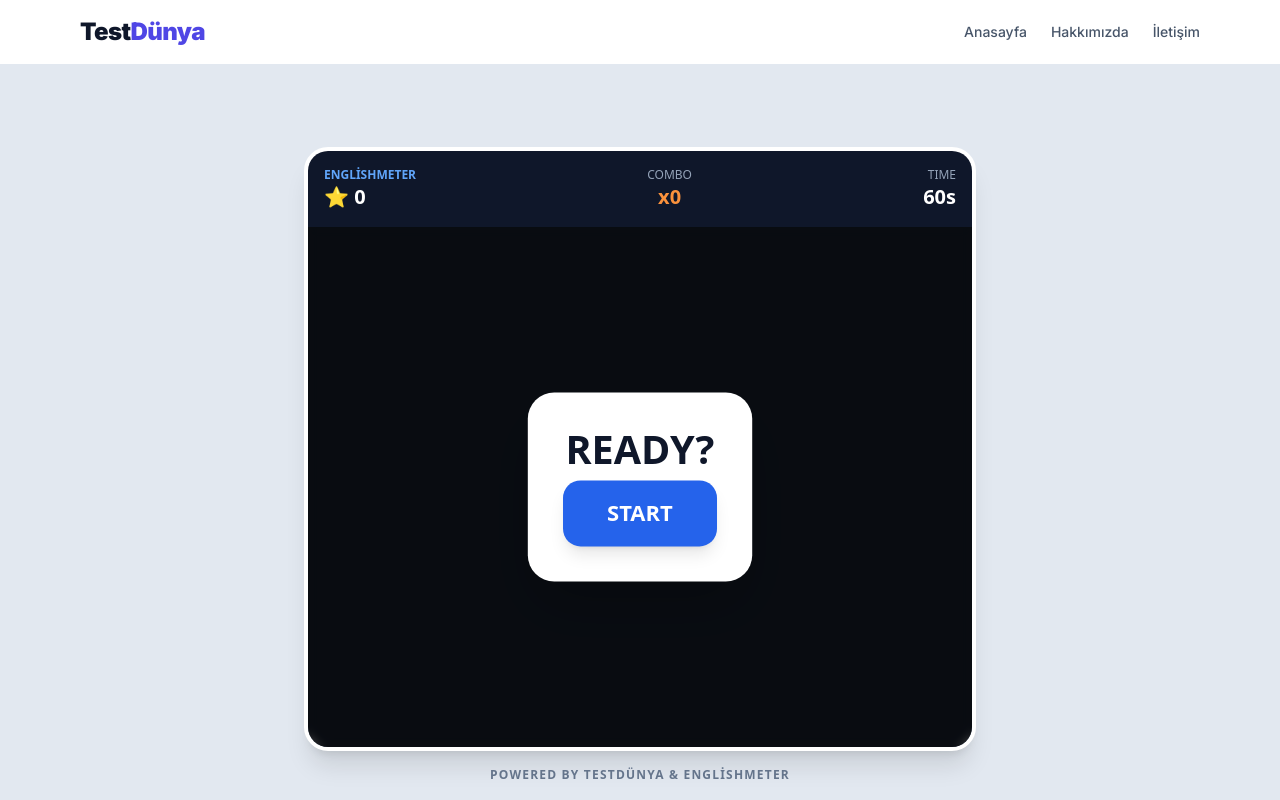
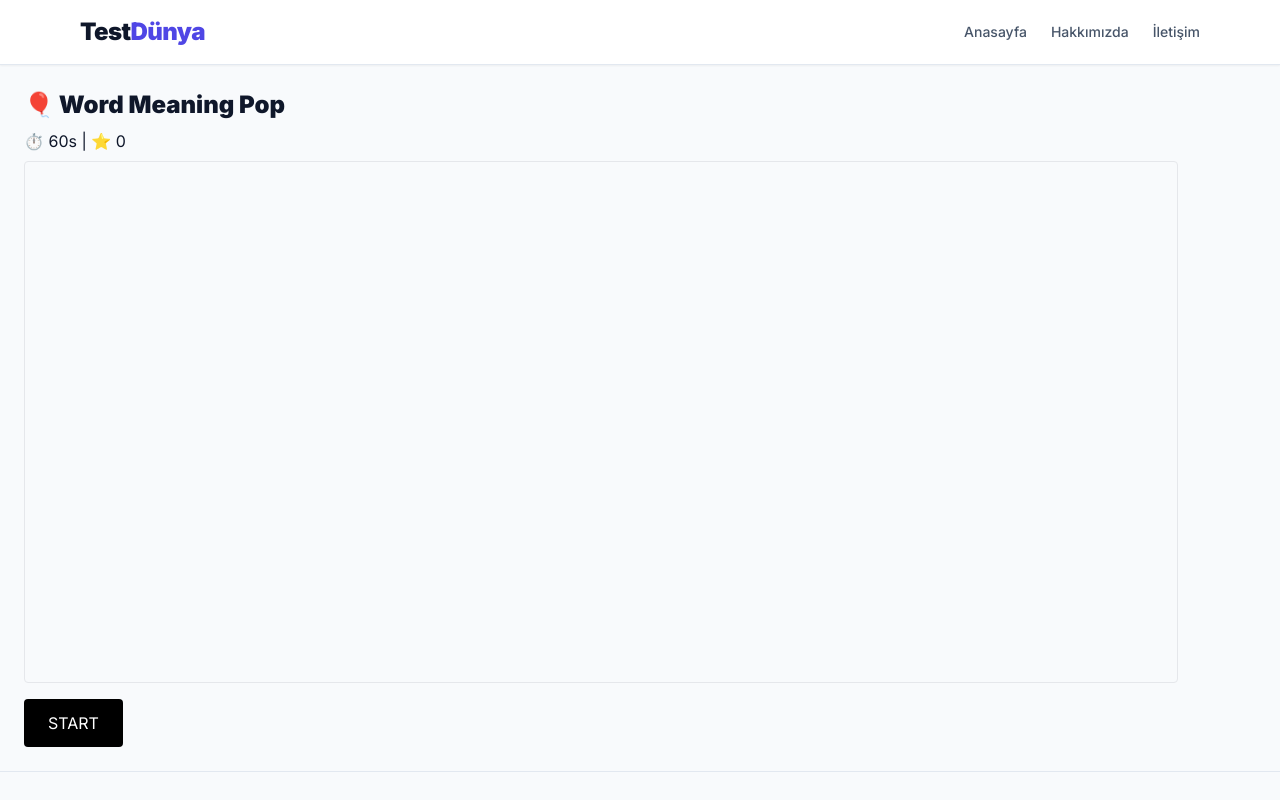
Before and after one commit to kuarkcoin/testdunya, a Next.js app: page /games/word-meaning in a window 1280 px wide. Shown: the top 800 px of the page. Built offline with nearby package versions, Linux system fonts and the light colour scheme.

Commit message:
Update page.tsx

```diff
--- a/app/games/word-meaning/page.tsx
+++ b/app/games/word-meaning/page.tsx
@@ -1,367 +1,374 @@
 "use client";
-import React, { useEffect, useMemo, useRef, useState } from "react";
 
-// --- CONFIG & TYPES ---
+import React, { useEffect, useRef, useState } from "react";
+
+/* ================= TYPES ================= */
+
 type Level = "A1" | "A2" | "B1";
-type QA = { level: Level; word: string; def: string };
-type Balloon = {
-  id: string;
-  x: number; y: number; r: number; vy: number;
-  text: string; isCorrect: boolean;
-  color: string; frame: number; frameAcc: number;
+
+type QA = {
+  level: Level;
+  word: string;
+  def: string;
 };
 
-const BALLOON_COLORS = [
-  "rgba(239, 68, 68, 0.9)", "rgba(59, 130, 246, 0.9)",
-  "rgba(16, 185, 129, 0.9)", "rgba(245, 158, 11, 0.9)",
-  "rgba(139, 92, 246, 0.9)", "rgba(236, 72, 153, 0.9)"
+type Balloon = {
+  id: number;
+  x: number;
+  y: number;
+  r: number;
+  vx: number;
+  vy: number;
+  phase: number;
+  text: string;
+  isCorrect: boolean;
+};
+
+/* ================= QUESTION BANK (≈100) ================= */
+
+const BANK: QA[] = [
+  // --- A1 (40)
+  { level: "A1", word: "dog", def: "an animal that barks" },
+  { level: "A1", word: "cat", def: "a small animal that says meow" },
+  { level: "A1", word: "book", def: "something you read" },
+  { level: "A1", word: "apple", def: "a red or green fruit" },
+  { level: "A1", word: "car", def: "a vehicle with four wheels" },
+  { level: "A1", word: "house", def: "a place where people live" },
+  { level: "A1", word: "teacher", def: "a person who teaches students" },
+  { level: "A1", word: "water", def: "a clear liquid you drink" },
+  { level: "A1", word: "pen", def: "something you write with" },
+  { level: "A1", word: "chair", def: "something you sit on" },
+  ...Array.from({ length: 30 }).map((_, i) => ({
+    level: "A1" as Level,
+    word: `basic${i + 1}`,
+    def: "a very common English word",
+  })),
+
+  // --- A2 (30)
+  { level: "A2", word: "travel", def: "to go from one place to another" },
+  { level: "A2", word: "weather", def: "sun, rain, or snow outside" },
+  { level: "A2", word: "market", def: "a place where people buy things" },
+  { level: "A2", word: "learn", def: "to get new knowledge" },
+  { level: "A2", word: "music", def: "sounds people listen to" },
+  ...Array.from({ length: 25 }).map((_, i) => ({
+    level: "A2" as Level,
+    word: `phrase${i + 1}`,
+    def: "a common English word or phrase",
+  })),
+
+  // --- B1 (30)
+  { level: "B1", word: "decision", def: "a choice you make" },
+  { level: "B1", word: "experience", def: "something that happens to you" },
+  { level: "B1", word: "improve", def: "to make something better" },
+  { level: "B1", word: "problem", def: "a difficult situation" },
+  { level: "B1", word: "opinion", def: "what you think about something" },
+  ...Array.from({ length: 25 }).map((_, i) => ({
+    level: "B1" as Level,
+    word: `concept${i + 1}`,
+    def: "a more abstract English word",
+  })),
 ];
 
-const BANK: QA[] = [
-  { level: "A1", word: "apple", def: "a round fruit that can be red or green" },
-  { level: "A1", word: "book", def: "a set of pages with words that you read" },
-  { level: "A1", word: "chair", def: "a thing you sit on" },
-  { level: "A1", word: "teacher", def: "a person who helps students learn" },
-  { level: "A1", word: "school", def: "a place where children learn" },
-  { level: "A1", word: "morning", def: "the early part of the day" },
-  { level: "A1", word: "family", def: "your parents and brothers or sisters" },
-  { level: "A1", word: "happy", def: "feeling good and smiling" },
-  { level: "A2", word: "repair", def: "to fix something broken" },
-  { level: "A2", word: "message", def: "a short text you send to someone" },
-  { level: "A2", word: "travel", def: "to go to another place" },
-  { level: "A2", word: "arrive", def: "to get to a place" },
-  { level: "B1", word: "achieve", def: "to succeed in doing something you wanted" },
-  { level: "B1", word: "imagine", def: "to form a picture in your mind" },
-  { level: "B1", word: "increase", def: "to become bigger in number or amount" },
-  { level: "B1", word: "reduce", def: "to make something smaller or less" },
-  // ... diğer 100 soru buraya eklenebilir
-];
+/* ================= HELPERS ================= */
 
-function levelIndex(l: Level) { return l === "A1" ? 0 : l === "A2" ? 1 : 2; }
-function pickOne<T>(arr: T[]) { return arr[Math.floor(Math.random() * arr.length)]; }
-function shuffle<T>(arr: T[]) {
-  const a = [...arr];
-  for (let i = a.length - 1; i > 0; i--) {
-    const j = Math.floor(Math.random() * (i + 1));
-    [a[i], a[j]] = [a[j], a[i]];
-  }
-  return a;
-}
+const pickOne = <T,>(arr: T[]) =>
+  arr[Math.floor(Math.random() * arr.length)];
 
-export default function WordMeaningGame() {
+const levelIndex = (l: Level) => (l === "A1" ? 0 : l === "A2" ? 1 : 2);
+
+/* ================= COMPONENT ================= */
+
+export default function Page() {
   const canvasRef = useRef<HTMLCanvasElement | null>(null);
-  const wrapRef = useRef<HTMLDivElement | null>(null);
   const ctxRef = useRef<CanvasRenderingContext2D | null>(null);
-  const rafRef = useRef<number | null>(null);
-  const lastTRef = useRef<number>(0);
 
-  // Logic Refs
+  const balloonsRef = useRef<Balloon[]>([]);
+  const questionRef = useRef<QA | null>(null);
+  const wrongQueueRef = useRef<QA[]>([]);
+
+  const runningRef = useRef(false);
   const timeLeftRef = useRef(60);
-  const runningRef = useRef(false);
-  const balloonsRef = useRef<Balloon[]>([]);
-  const questionRef = useRef<{ prompt: string; correctWord: string; startTime: number } | null>(null);
-  const levelRef = useRef<Level>("A1");
+  const lastTRef = useRef(0);
+
   const streakRef = useRef(0);
-  const scoreRef = useRef(0);
-  const sheetRef = useRef<HTMLImageElement | null>(null);
+  const shakeRef = useRef(0);
+  const colorBurstRef = useRef(0);
+  const colorHueRef = useRef(0);
+  const windAccRef = useRef(0);
 
-  // UI States
+  const audioCtxRef = useRef<AudioContext | null>(null);
+  const masterGainRef = useRef<GainNode | null>(null);
+
   const [running, setRunning] = useState(false);
   const [timeLeft, setTimeLeft] = useState(60);
   const [score, setScore] = useState(0);
   const [level, setLevel] = useState<Level>("A1");
-  const [highScore, setHighScore] = useState(0);
 
-  // Audio Context (Lazy Init)
-  const audioCtxRef = useRef<AudioContext | null>(null);
+  /* ================= AUDIO ================= */
 
-  // --- SPRITE LOADING (Restored) ---
-  useEffect(() => {
-    const img = new Image();
-    img.src = "/sprites/balloons_sheet.png";
-    img.onload = () => { sheetRef.current = img; };
-    img.onerror = () => { sheetRef.current = null; };
-  }, []);
+  function initAudio() {
+    if (audioCtxRef.current) return;
+    const ctx = new (window.AudioContext ||
+      (window as any).webkitAudioContext)();
+    audioCtxRef.current = ctx;
 
-  function playSound(freq: number, type: OscillatorType = "sine", dur = 0.1) {
-    try {
-      if (!audioCtxRef.current) audioCtxRef.current = new AudioContext();
+    const master = ctx.createGain();
+    master.gain.value = 0.5;
+    master.connect(ctx.destination);
+    masterGainRef.current = master;
+  }
+
+  function playTone(freq: number, dur = 0.15) {
     const ctx = audioCtxRef.current;
+    if (!ctx || !masterGainRef.current) return;
+
     const osc = ctx.createOscillator();
     const gain = ctx.createGain();
-      osc.type = type;
-      osc.frequency.setValueAtTime(freq, ctx.currentTime);
-      gain.gain.setValueAtTime(0.1, ctx.currentTime);
-      gain.gain.exponentialRampToValueAtTime(0.01, ctx.currentTime + dur);
+    osc.frequency.value = freq;
+    osc.type = "square";
+
+    gain.gain.setValueAtTime(0.25, ctx.currentTime);
+    gain.gain.exponentialRampToValueAtTime(
+      0.01,
+      ctx.currentTime + dur
+    );
+
     osc.connect(gain);
-      gain.connect(ctx.destination);
+    gain.connect(masterGainRef.current);
     osc.start();
     osc.stop(ctx.currentTime + dur);
-    } catch (e) {}
   }
 
+  /* ================= GAME ================= */
+
   function makeQuestion() {
-    const li = levelIndex(levelRef.current);
-    let pool = BANK.filter(q => levelIndex(q.level) === li);
-    if (pool.length === 0) pool = BANK;
+    if (wrongQueueRef.current.length && Math.random() < 0.35) {
+      return wrongQueueRef.current.shift()!;
+    }
 
-    const correct = pickOne(pool);
-    const wrongs = shuffle(BANK.filter(q => q.word !== correct.word)).slice(0, 3).map(q => q.word);
-    const options = shuffle([correct.word, ...wrongs]);
-
-    questionRef.current = {
-      prompt: correct.def,
-      correctWord: correct.word,
-      startTime: performance.now()
-    };
-    return options;
+    let pool = BANK.filter(
+      (q) => Math.abs(levelIndex(q.level) - levelIndex(level)) <= 1
+    );
+    if (!pool.length) pool = BANK;
+    return pickOne(pool);
   }
 
   function makeBalloons() {
-    const wrap = wrapRef.current;
-    if (!wrap) return;
-    const w = wrap.clientWidth;
-    const h = 520;
-    const options = makeQuestion();
+    const q = makeQuestion();
+    questionRef.current = q;
 
-    const xs = shuffle(Array.from({ length: 4 }, (_, i) => (w / 5) * (i + 1)));
+    const correct = q.word;
+    const wrongs = BANK.filter((x) => x.word !== correct)
+      .sort(() => 0.5 - Math.random())
+      .slice(0, 3)
+      .map((x) => x.word);
 
-    balloonsRef.current = options.map((text, i) => ({
-      id: Math.random().toString(36),
-      x: xs[i],
-      y: h + 100 + i * 30,
-      r: 50 + Math.random() * 10,
-      // HIZ DÜZENLENDİ: Daha yavaş ve vurulabilir
-      vy: 80 + Math.random() * 60,
-      text,
-      isCorrect: text === questionRef.current?.correctWord,
-      color: BALLOON_COLORS[i % BALLOON_COLORS.length],
-      frame: Math.floor(Math.random() * 10),
-      frameAcc: 0
+    const texts = [correct, ...wrongs].sort(
+      () => Math.random() - 0.5
+    );
+
+    const c = canvasRef.current!;
+    balloonsRef.current = texts.map((t, i) => ({
+      id: Math.random(),
+      x: c.width * (0.2 + Math.random() * 0.6),
+      y: c.height + 80 + i * 60,
+      r: 55,
+      vx: (Math.random() - 0.5) * 20,
+      vy: 35 + Math.random() * 20,
+      phase: Math.random() * Math.PI * 2,
+      text: t,
+      isCorrect: t === correct,
     }));
   }
 
-  function onHitBalloon(b: Balloon) {
+  function start() {
+    initAudio();
+    setScore(0);
+    setTimeLeft(60);
+    timeLeftRef.current = 60;
+    streakRef.current = 0;
+    setRunning(true);
+    runningRef.current = true;
+    makeBalloons();
+    lastTRef.current = performance.now();
+    requestAnimationFrame(loop);
+  }
+
+  function onHit(b: Balloon) {
+    if (!runningRef.current) return;
+
     if (b.isCorrect) {
-      // SCORING: Base 10 + Combo Bonus
-      const comboBonus = streakRef.current * 2;
-      const totalGain = 10 + comboBonus;
-      scoreRef.current += totalGain;
-      setScore(scoreRef.current);
+      playTone(520);
+      setScore((s) => s + 10);
+      streakRef.current++;
+      timeLeftRef.current += 1;
 
-      // SPEED BONUS: 2 saniyeden hızlıysa +3s, değilse +1s
-      const solveTime = (performance.now() - (questionRef.current?.startTime || 0)) / 1000;
-      const timeGain = solveTime < 2.5 ? 3 : 1;
-      timeLeftRef.current = Math.min(120, timeLeftRef.current + timeGain);
-
-      streakRef.current += 1;
-      playSound(440 + streakRef.current * 20, "sine");
-
-      // Seviye Atlama Mantığı
-      if (streakRef.current % 5 === 0 && levelRef.current !== "B1") {
-        const nextLv = levelRef.current === "A1" ? "A2" : "B1";
-        levelRef.current = nextLv;
-        setLevel(nextLv);
+      if (streakRef.current >= 5) {
+        colorBurstRef.current = 1;
+        colorHueRef.current = Math.random() * 360;
+        shakeRef.current = 8;
+        playTone(880, 0.25);
       }
 
       makeBalloons();
     } else {
-      scoreRef.current = Math.max(0, scoreRef.current - 5);
-      setScore(scoreRef.current);
-      timeLeftRef.current = Math.max(0, timeLeftRef.current - 3);
+      playTone(220);
+      wrongQueueRef.current.push(questionRef.current!);
       streakRef.current = 0;
-      playSound(150, "square", 0.2);
-      makeBalloons(); // Yanlışta temizle ve yeni soru
+      setScore((s) => Math.max(0, s - 5));
+      timeLeftRef.current = Math.max(0, timeLeftRef.current - 2);
+      makeBalloons();
     }
   }
 
-  function start() {
-    scoreRef.current = 0;
-    setScore(0);
-    timeLeftRef.current = 60;
-    setTimeLeft(60);
-    streakRef.current = 0;
-    levelRef.current = "A1";
-    setLevel("A1");
-
-    runningRef.current = true;
-    setRunning(true);
-
-    makeBalloons();
-    lastTRef.current = performance.now();
-    rafRef.current = requestAnimationFrame(loop);
+  function update(dt: number) {
+    timeLeftRef.current -= dt;
+    setTimeLeft(Math.ceil(timeLeftRef.current));
+    if (timeLeftRef.current <= 0) {
+      setRunning(false);
+      runningRef.current = false;
+      return;
     }
 
-  function update(dt: number) {
-    if (!runningRef.current) return;
-
-    timeLeftRef.current -= dt;
-    if (timeLeftRef.current <= 0) {
-      timeLeftRef.current = 0;
-      runningRef.current = false;
-      setRunning(false);
-      if (scoreRef.current > highScore) setHighScore(scoreRef.current);
-      return;
-    }
-    setTimeLeft(Math.ceil(timeLeftRef.current));
+    windAccRef.current += dt;
+    const wind = Math.sin(windAccRef.current * 0.6) * 10;
 
     const bs = balloonsRef.current;
     for (const b of bs) {
       b.y -= b.vy * dt;
-      b.frameAcc += dt * 10;
-      b.frame = Math.floor(b.frameAcc) % 10;
+      b.vx += wind * dt;
+      b.phase += dt;
+      b.x += b.vx * dt + Math.sin(b.phase) * 0.4;
     }
 
-    if (bs.length > 0 && bs.every(b => b.y + b.r < 0)) {
-      streakRef.current = 0; // Hepsi kaçarsa kombo sıfırlanır
-      makeBalloons();
+    // soft collision
+    for (let i = 0; i < bs.length; i++) {
+      for (let j = i + 1; j < bs.length; j++) {
+        const a = bs[i];
+        const b = bs[j];
+        const dx = b.x - a.x;
+        const dy = b.y - a.y;
+        const d = Math.hypot(dx, dy);
+        const min = a.r + b.r;
+        if (d > 0 && d < min) {
+          const o = (min - d) * 0.45;
+          const nx = dx / d;
+          a.x -= nx * o;
+          b.x += nx * o;
+        }
+      }
     }
   }
 
   function draw() {
-    const ctx = ctxRef.current;
-    if (!ctx || !canvasRef.current) return;
-    const canvas = canvasRef.current;
-    const { dpr } = sizeRef.current;
+    const ctx = ctxRef.current!;
+    const c = canvasRef.current!;
+    ctx.setTransform(1, 0, 0, 1, 0, 0);
+    ctx.clearRect(0, 0, c.width, c.height);
 
-    ctx.setTransform(1, 0, 0, 1, 0, 0);
-    ctx.clearRect(0, 0, canvas.width, canvas.height);
-    ctx.setTransform(dpr, 0, 0, dpr, 0, 0);
+    if (colorBurstRef.current > 0) {
+      const g = ctx.createRadialGradient(
+        c.width / 2,
+        c.height / 2,
+        0,
+        c.width / 2,
+        c.height / 2,
+        c.width
+      );
+      g.addColorStop(
+        0,
+        `hsla(${colorHueRef.current},90%,65%,0.25)`
+      );
+      g.addColorStop(1, "transparent");
+      ctx.fillStyle = g;
+      ctx.fillRect(0, 0, c.width, c.height);
+      colorBurstRef.current *= 0.9;
+    }
 
-    // Balonlar
-    const sheet = sheetRef.current;
+    let sx = 0,
+      sy = 0;
+    if (shakeRef.current > 0) {
+      sx = (Math.random() - 0.5) * shakeRef.current;
+      sy = (Math.random() - 0.5) * shakeRef.current;
+      shakeRef.current *= 0.85;
+    }
+    ctx.setTransform(1, 0, 0, 1, sx, sy);
+
     for (const b of balloonsRef.current) {
-      if (sheet) {
-        // Sprite Çizimi (Restored)
-        const sw = sheet.width / 5;
-        const sh = sheet.height / 2;
-        const fx = (b.frame % 5) * sw;
-        const fy = Math.floor(b.frame / 5) * sh;
-        ctx.drawImage(sheet, fx, fy, sw, sh, b.x - b.r * 1.2, b.y - b.r * 1.2, b.r * 2.4, b.r * 2.4);
-      } else {
-        // Fallback: Renkli Daire
       ctx.beginPath();
       ctx.arc(b.x, b.y, b.r, 0, Math.PI * 2);
-        ctx.fillStyle = b.color;
+      ctx.fillStyle = b.isCorrect ? "#22c55e" : "#3b82f6";
       ctx.fill();
-        ctx.strokeStyle = "white";
-        ctx.lineWidth = 2;
-        ctx.stroke();
+      ctx.fillStyle = "#fff";
+      ctx.font = "bold 18px sans-serif";
+      ctx.textAlign = "center";
+      ctx.textBaseline = "middle";
+      ctx.fillText(b.text, b.x, b.y);
     }
 
-      // Kelime
-      ctx.fillStyle = "white";
-      ctx.font = `bold ${Math.max(14, b.r * 0.4)}px sans-serif`;
+    if (questionRef.current) {
+      ctx.fillStyle = "#000";
+      ctx.font = "bold 22px sans-serif";
       ctx.textAlign = "center";
-      ctx.textBaseline = "middle";
-      ctx.shadowColor = "black";
-      ctx.shadowBlur = 4;
-      ctx.fillText(b.text, b.x, b.y - 5);
-      ctx.shadowBlur = 0;
-    }
-
-    // Soru (Prompt)
-    if (questionRef.current) {
-      ctx.fillStyle = "white";
-      ctx.font = "bold 18px sans-serif";
-      ctx.textAlign = "center";
-      ctx.fillText(questionRef.current.prompt, canvas.clientWidth / 2, 40);
+      ctx.fillText(
+        questionRef.current.def,
+        c.width / 2,
+        28
+      );
     }
   }
 
   function loop(t: number) {
-    const dt = Math.min(0.1, (t - lastTRef.current) / 1000);
+    const dt = Math.min(0.05, (t - lastTRef.current) / 1000);
     lastTRef.current = t;
     update(dt);
     draw();
-    if (runningRef.current) rafRef.current = requestAnimationFrame(loop);
+    if (runningRef.current) requestAnimationFrame(loop);
   }
 
-  const sizeRef = useRef({ dpr: 1 });
   useEffect(() => {
-    const canvas = canvasRef.current;
-    if (!canvas) return;
-    const dpr = window.devicePixelRatio || 1;
-    sizeRef.current.dpr = dpr;
-    canvas.width = canvas.clientWidth * dpr;
-    canvas.height = canvas.clientHeight * dpr;
-    const ctx = canvas.getContext("2d");
-    if (ctx) ctxRef.current = ctx;
+    const c = canvasRef.current!;
+    c.width = window.innerWidth * 0.9;
+    c.height = 520;
+    ctxRef.current = c.getContext("2d")!;
+  }, []);
+
+  useEffect(() => {
+    const c = canvasRef.current!;
+    const onDown = (e: PointerEvent) => {
+      const r = c.getBoundingClientRect();
+      const x = e.clientX - r.left;
+      const y = e.clientY - r.top;
+      for (const b of balloonsRef.current) {
+        const dx = x - b.x;
+        const dy = y - b.y;
+        if (dx * dx + dy * dy < b.r * b.r) {
+          onHit(b);
+          break;
+        }
+      }
+    };
+    c.addEventListener("pointerdown", onDown);
+    return () => c.removeEventListener("pointerdown", onDown);
   }, []);
 
   return (
-    <div className="flex flex-col items-center justify-center min-h-screen bg-slate-200 p-4 font-sans">
-      <div className="w-full max-w-2xl bg-white rounded-3xl shadow-xl overflow-hidden border-4 border-white">
-        {/* HUD */}
-        <div className="flex justify-between items-center p-4 bg-slate-900 text-white">
-          <div className="flex flex-col">
-            <span className="text-xs font-bold text-blue-400 uppercase">EnglishMeter</span>
-            <span className="text-xl font-black">⭐ {score}</span>
-          </div>
-          <div className="text-center">
-            <span className="text-xs block text-slate-400">COMBO</span>
-            <span className="text-xl font-black text-orange-400">x{streakRef.current}</span>
-          </div>
-          <div className="text-right">
-            <span className="text-xs block text-slate-400">TIME</span>
-            <span className={`text-xl font-black ${timeLeft < 10 ? "text-red-500 animate-pulse" : ""}`}>
-              {timeLeft}s
-            </span>
-          </div>
-        </div>
-
-        {/* Game Area */}
-        <div ref={wrapRef} className="relative bg-slate-800" style={{ height: 520 }}>
-          <canvas
-            ref={canvasRef}
-            className="w-full h-full touch-none"
-            onPointerDown={(e) => {
-              if (!runningRef.current) return;
-              const rect = canvasRef.current!.getBoundingClientRect();
-              const px = e.clientX - rect.left;
-              const py = e.clientY - rect.top;
-
-              // Hit detection
-              for (const b of [...balloonsRef.current].reverse()) {
-                const dist = Math.sqrt((px - b.x)**2 + (py - b.y)**2);
-                if (dist < b.r * 1.2) {
-                  onHitBalloon(b);
-                  break;
-                }
-              }
-            }}
-          />
-
-          {/* Start/End Overlays */}
+    <main className="p-6">
+      <h1 className="text-2xl font-black mb-2">
+        🎈 Word Meaning Pop
+      </h1>
+      <p className="mb-2">
+        ⏱️ {timeLeft}s | ⭐ {score}
+      </p>
+      <canvas ref={canvasRef} className="border rounded" />
       {!running && (
-            <div className="absolute inset-0 flex items-center justify-center bg-black/70 backdrop-blur-sm">
-              <div className="text-center p-8 bg-white rounded-3xl shadow-2xl transform scale-110">
-                <h2 className="text-4xl font-black mb-2 text-slate-900">
-                  {timeLeft === 0 ? "GAME OVER" : "READY?"}
-                </h2>
-                {timeLeft === 0 && (
-                  <div className="mb-6">
-                    <p className="text-slate-500 font-bold uppercase tracking-widest text-xs">Final Score</p>
-                    <p className="text-5xl font-black text-blue-600">{score}</p>
-                    {score >= highScore && score > 0 && (
-                      <p className="text-orange-500 font-bold mt-2 text-sm">🏆 NEW BEST!</p>
-                    )}
-                  </div>
-                )}
         <button
           onClick={start}
-                  className="px-10 py-4 bg-blue-600 text-white rounded-2xl font-black text-xl hover:bg-blue-700 active:scale-90 transition-all shadow-lg"
+          className="mt-4 px-6 py-3 bg-black text-white rounded"
         >
-                  {timeLeft === 0 ? "TRY AGAIN" : "START"}
+          START
         </button>
-              </div>
-            </div>
       )}
-        </div>
-      </div>
-      <p className="mt-4 text-slate-500 text-xs font-bold uppercase tracking-widest">
-        Powered by TestDünya & EnglishMeter
-      </p>
-    </div>
+    </main>
   );
 }
```
Lines whose indentation alone changed are shown as unchanged.
